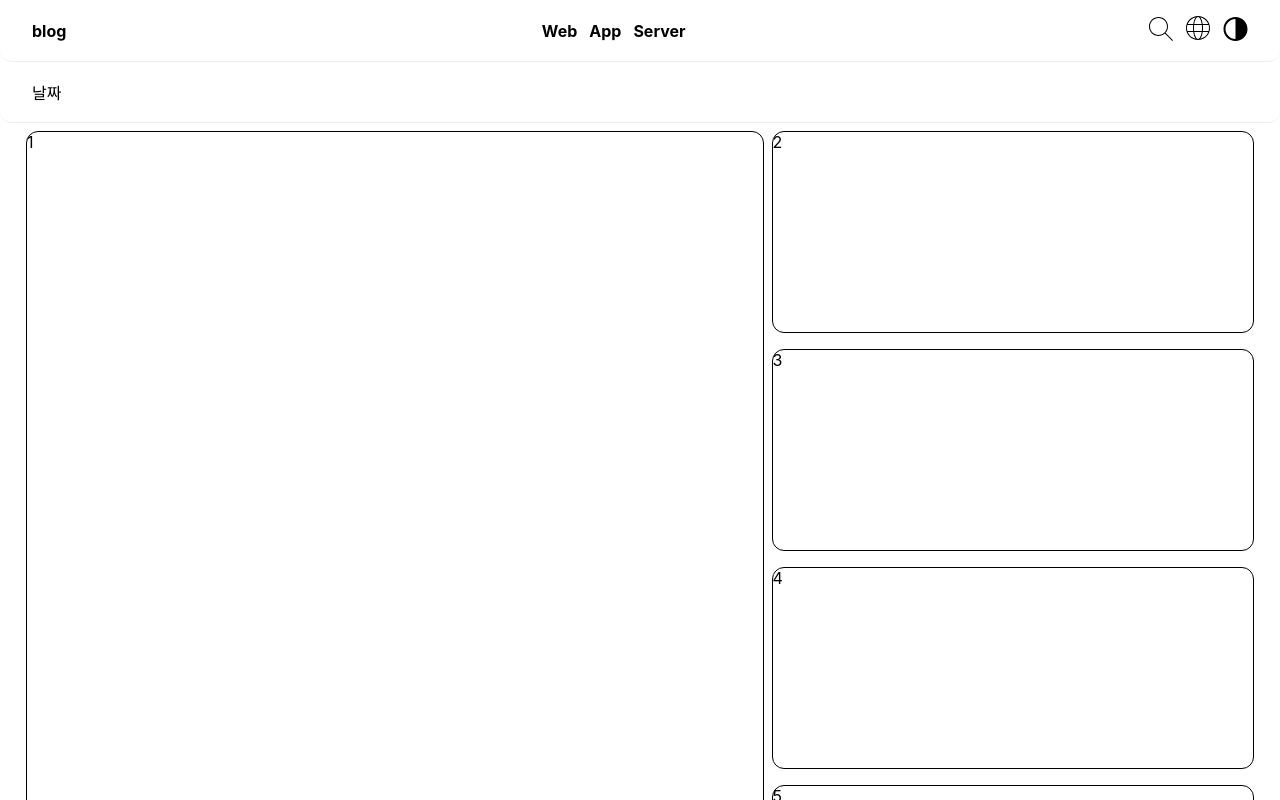
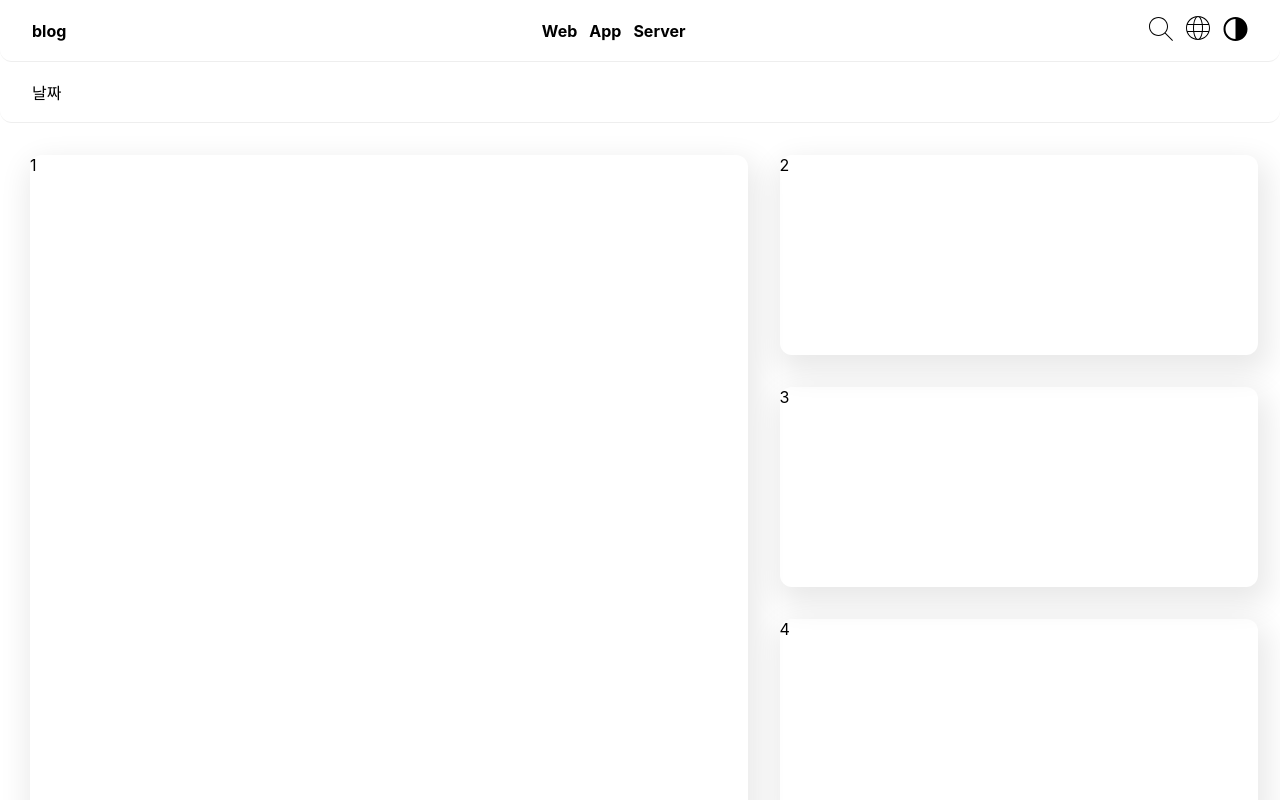
Before and after one commit to risio7001/sun1lim, a React (Create React App) app: page / in a window 1280 px wide. Shown: the top 800 px of the page. Built offline with nearby package versions, Linux system fonts and the light colour scheme.

Commit message:
box shadow 퍼블리싱 조금

```diff
--- a/src/component/Main.css
+++ b/src/component/Main.css
@@ -3,6 +3,43 @@
     display: flex;
     flex-direction: row;
 }
-.frame_left{
+.frame_A_block{
+    border-radius:12px;
+    margin:32px 32px 0 8px;
+    width:60%;
+    flex-direction:column;
+    position:sticky;
+    transition:0.2s;
+    box-shadow: 4px 12px 30px 6px rgb(0 0 0 /9%);
+}
+.frame_A_block:hover{
+    box-shadow: 4px 24px 30px 6px rgb(0 0 0 /30%);
+    transform: translateY(-8px);
+    cursor:pointer;
+}
+.frame_A_block_inset{
+    border-radius:12px;
+    margin:32px 0px 0 32px;
+    width:60%;
+    flex-direction:column;
+    position:sticky;
+    transition:0.2s;
+    box-shadow: 4px 12px 30px 6px rgb(0 0 0 /9%);
+}
+.frame_A_block_inset:hover{
+    box-shadow: 4px 24px 30px 6px rgb(0 0 0 /30%);
+    transform: translateY(-8px);
+    cursor:pointer;
+}
 
+.frame_B_block{
+    border-radius: 12px;
+    height: 200px;
+    box-shadow: 4px 12px 30px 6px rgb(0 0 0 /9%);
+    transition: 0.2s;
 }
+.frame_B_block:hover{
+    box-shadow: 4px 24px 30px 6px rgb(0 0 0 /30%);
+    transform: translateY(-8px);
+    cursor:pointer;
+}
--- a/src/component/Main.js
+++ b/src/component/Main.js
@@ -9,7 +9,6 @@ const Main = () => {
 
     const ppp = useCallback(() =>{
         setOoo(state.header);
-        console.log(state.header);
     },[]);
 
     useEffect(()=>{
@@ -50,22 +49,20 @@ const Main = () => {
 
     return <>
         <div className="frame">
-            <div style={{ border:'1px solid', borderRadius:'12px', margin:'8px 4px', height:ooo ? `${window.innerHeight-140}px` : `${window.innerHeight-80}px`, width:'60%', flexDirection:'column', position:'sticky', transition:'0.2s', top: ooo ? '128px' : '68px'}}>
+            <div className="frame_A_block" style={{ height:ooo ? `${window.innerHeight-140}px` : `${window.innerHeight-80}px`, top: ooo ? '128px' : '68px'}}>
                 <div style={{}}>
                     {dummy[0].title}
                 </div>
             </div>
             <div style={{ width:'40%', flexDirection:'column'}}>
                 {dummy.map((items, index) => (
-                    <div key={index} style={{ padding:index === 0 ?'0': '8px 4px' }}>
+                    <div key={index} style={{ paddingTop:index === 0 ?'0': '32px' }}>
 
                         {index === 0 ? null :
-                            <div style={{ borderRadius: '12px', border: '1px solid', height: '200px' }}>
+                            <div className="frame_B_block">
                                 {items.title}
                             </div>
                         }
-
-
                     </div>
                 ))}
             </div>
@@ -74,15 +71,18 @@ const Main = () => {
         <div className="frame">
             <div style={{ width: '40%', flexDirection: 'column' }}>
                 {dummy.map((items, index) => (
-                    <div key={index} style={{padding:'8px 4px'}}>
-                        <div style={{borderRadius:'12px', border:'1px solid', height: '200px' }}>
+                    <div key={index} style={{ paddingTop:index === 0 ?'0': '32px' }}>
 
-                        </div>
+                        {index === 0 ? null :
+                            <div className="frame_B_block" style={{marginLeft:'8px'}}>
+                                {items.title}
+                            </div>
+                        }
                     </div>
                 ))}
             </div>
 
-            <div style={{ border:'1px solid', borderRadius:'12px', margin:'8px 4px', height:'200px', width:'60%', flexDirection:'column', position:'sticky', transition:'0.2s', top: ooo ? '128px' : '68px'}}>
+            <div className="frame_A_block_inset" style={{ height:ooo ? `${window.innerHeight-128}px` : `${window.innerHeight-68}px`, top: ooo ? '128px' : '68px'}}>
                 <div style={{}}>
 
                 </div>
--- a/src/header/Header.css
+++ b/src/header/Header.css
@@ -8,7 +8,7 @@
     /* height:60px; */
     justify-content:space-between;
     background-color: white;
-    transition: 0.2s;
+    transition: 0.1s;
     position: sticky;
     top: 0;
     z-index: 999;
@@ -22,6 +22,7 @@
     flex-direction:row;
     justify-content:space-between;
     background-color: white;
+    position: sticky;
     transition: 0.2s;
     top: -72px;
     z-index: 999;
--- a/src/header/Header.js
+++ b/src/header/Header.js
@@ -47,7 +47,8 @@ const Header = () =>{
     },[scroll])
 
     return<>
-        <div className={header ? "header_frame" :"header_frame_none"}>
+
+        <div className={header ? "header_frame" : "header_frame_none"}>
             <div className="header_frame2">
                 <p className="header_font">
                     blog
@@ -83,7 +84,8 @@ const Header = () =>{
                 </p>
             </div>
         </div>
-        <div style={{ display:'flex',flexDirection:'column', justifyContent:'center', padding:'0 32px', transition: '0.2s', borderRadius:'12px', borderBottom:'1px #eee solid', backgroundColor:'white', height:'60px', position:'sticky', top: header ? '60px' : 0 , zIndex:99}}>
+
+        <div style={{ display:'flex',flexDirection:'column', justifyContent:'center', padding:'0 32px', transition: '0.1s', borderRadius:'12px', borderBottom:'1px #eee solid', backgroundColor:'white', height:'60px', position:'sticky', top: header ? '60px' : 0 , zIndex:99}}>
             {/* <p style={{alignSelf:'center'}}> */}
             날짜
             {/* </p> */}
```
